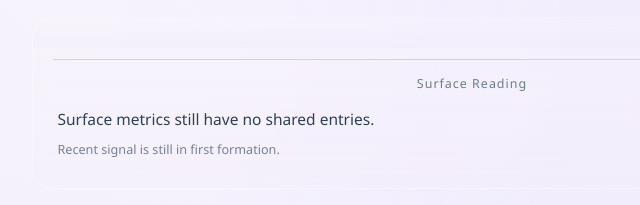
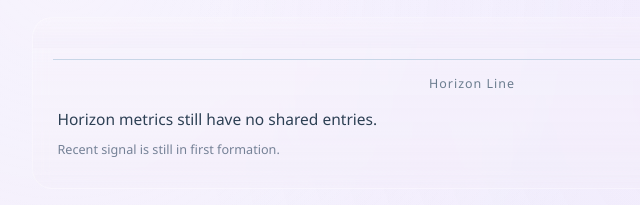
Before and after one commit to davidmusali87251/slipup-observatory, a plain HTML site: page index.html in a window 1280 px wide. Shown: the part 932-1137 px from the top of the page, 168-808 px from the left. Drawn offline with Linux system fonts and the light colour scheme; no server answers.

Commit message:
Rename Surface Reading to Horizon Line across UI and copy.
Updates the section title, accessibility label, documentation references, and related narrative lines so the transition layer consistently reflects the new Horizon Line concept.

Made-with: Cursor

```diff
--- a/app.js
+++ b/app.js
@@ -130,41 +130,41 @@ const COPY_VARIANTS = {
     },
     horizon: {
       empty: [
-        "No shared entries yet for surface metrics.",
-        "Surface metrics are still waiting for input.",
+        "No shared entries yet for horizon metrics.",
+        "Horizon metrics are still waiting for input.",
         "There is no dominant short-window signal yet.",
-        "Surface read is pending first shared entries.",
-        "Not enough data yet for surface trend.",
+        "Horizon read is pending first shared entries.",
+        "Not enough data yet for horizon trend.",
       ],
       early: [
-        "Surface metrics are still in early formation.",
+        "Horizon metrics are still in early formation.",
         "Dominant mix is still weakly defined.",
-        "This surface read is based on low volume.",
+        "This horizon read is based on low volume.",
         "Trend is visible but still fragile.",
         "Short-window structure is still forming.",
       ],
       dominant: [
         (kind) => `Dominant mix in recent entries: ${kind}.`,
-        (kind) => `Surface read is currently led by ${kind}.`,
+        (kind) => `Horizon read is currently led by ${kind}.`,
         (kind) => `Most frequent recent combination is ${kind}.`,
         (kind) => `Recent shared entries are skewing toward ${kind}.`,
-        (kind) => `Surface metrics show ${kind} as dominant.`,
+        (kind) => `Horizon metrics show ${kind} as dominant.`,
         (kind) => `Primary short-window mix is ${kind}.`,
         (kind) => `This window is mostly driven by ${kind}.`,
-        (kind) => `Near-surface signal currently favors ${kind}.`,
+        (kind) => `Horizon signal currently favors ${kind}.`,
       ],
       trendSteady: [
         "Stability index remains in steady range.",
         "Recent-entry rhythm is holding evenly.",
-        "Surface trend is stable across the window.",
+        "Horizon trend is stable across the window.",
         "Variation is low in short-window metrics.",
-        "No major shift in current surface pattern.",
+        "No major shift in current horizon pattern.",
         "Recent behavior remains consistently balanced.",
       ],
       trendShift: [
         "Stability index is showing active change.",
         "Recent-entry rhythm is still shifting.",
-        "Surface trend is reordering in this window.",
+        "Horizon trend is reordering in this window.",
         "Short-window variation is still elevated.",
         "Current pattern has not stabilized yet.",
         "Recent behavior is changing between intervals.",
@@ -174,7 +174,7 @@ const COPY_VARIANTS = {
         "Computed score is moving above baseline.",
         "Recent repetition is increasing pressure.",
         "Density remains high in short-window input.",
-        "Surface pressure is still tightening.",
+        "Horizon pressure is still tightening.",
         "Condensing behavior persists in this interval.",
       ],
       driftClearing: [
@@ -182,14 +182,14 @@ const COPY_VARIANTS = {
         "Computed score is moving toward lower pressure.",
         "Recent repetition is easing in this window.",
         "Density is relaxing in short-window input.",
-        "Surface pressure is opening out.",
+        "Horizon pressure is opening out.",
         "Clearing behavior persists in this interval.",
       ],
       driftStable: [
         "Pressure mode: stabilizing.",
         "Computed score is holding near baseline.",
         "Repetition pressure is currently contained.",
-        "Surface metrics remain in balanced range.",
+        "Horizon metrics remain in balanced range.",
         "No strong drift in this short window.",
         "Stabilizing behavior remains consistent.",
       ],
@@ -283,33 +283,33 @@ const COPY_VARIANTS = {
     },
     horizon: {
       empty: [
-        "Surface metrics still have no shared entries.",
+        "Horizon metrics still have no shared entries.",
         "No dominant short-window signal is visible yet.",
-        "Surface read is waiting for first usable volume.",
+        "Horizon read is waiting for first usable volume.",
         "Trend and mix are still undefined here.",
-        "Not enough recent input for a surface line.",
+        "Not enough recent input for a horizon line.",
       ],
       early: [
-        "Surface metrics are still in early formation.",
+        "Horizon metrics are still in early formation.",
         "Dominant mix is emerging but still light.",
         "Short-window structure is beginning to appear.",
         "Trend is visible but not yet firm.",
-        "Current surface line remains low-confidence.",
+        "Current horizon line remains low-confidence.",
       ],
       dominant: [
         (kind) => `Dominant recent combination: ${kind}.`,
-        (kind) => `Surface read is currently led by ${kind}.`,
+        (kind) => `Horizon read is currently led by ${kind}.`,
         (kind) => `Most repeated short-window mix is ${kind}.`,
         (kind) => `Recent entries now lean toward ${kind}.`,
-        (kind) => `Surface metrics currently favor ${kind}.`,
+        (kind) => `Horizon metrics currently favor ${kind}.`,
         (kind) => `This interval is mostly driven by ${kind}.`,
         (kind) => `Primary short-window behavior is ${kind}.`,
-        (kind) => `Current surface signal skews to ${kind}.`,
+        (kind) => `Current horizon signal skews to ${kind}.`,
       ],
       trendSteady: [
         "Stability index remains in steady range.",
         "Recent-entry rhythm stays consistent.",
-        "Surface trend is stable across intervals.",
+        "Horizon trend is stable across intervals.",
         "Short-window variation remains low.",
         "No major shift in current pattern.",
         "Recent behavior remains balanced.",
@@ -317,7 +317,7 @@ const COPY_VARIANTS = {
       trendShift: [
         "Stability index is showing active change.",
         "Recent-entry rhythm is still shifting.",
-        "Surface trend is reordering now.",
+        "Horizon trend is reordering now.",
         "Short-window variation remains elevated.",
         "Current pattern has not stabilized yet.",
         "Recent behavior still changes by interval.",
@@ -327,7 +327,7 @@ const COPY_VARIANTS = {
         "Score is moving above baseline band.",
         "Repetition pressure is still rising.",
         "Short-window density remains high.",
-        "Surface pressure is tightening now.",
+        "Horizon pressure is tightening now.",
         "Condensing behavior persists in this interval.",
       ],
       driftClearing: [
@@ -335,14 +335,14 @@ const COPY_VARIANTS = {
         "Score is easing toward lower pressure.",
         "Repetition pressure is reducing now.",
         "Short-window density is relaxing.",
-        "Surface pressure is opening out.",
+        "Horizon pressure is opening out.",
         "Clearing behavior persists in this interval.",
       ],
       driftStable: [
         "Pressure mode is stabilizing.",
         "Score remains near baseline.",
         "Repetition pressure is contained.",
-        "Surface metrics remain balanced.",
+        "Horizon metrics remain balanced.",
         "No strong drift in this interval.",
         "Stabilizing behavior remains consistent.",
       ],
--- a/index.html
+++ b/index.html
@@ -43,8 +43,8 @@
         <ul id="recentMoments" class="moment-list"></ul>
       </section>
 
-      <section id="horizon" class="panel panel-horizon" aria-label="Surface reading">
-        <p class="horizon-line">Surface Reading</p>
+      <section id="horizon" class="panel panel-horizon" aria-label="Horizon line">
+        <p class="horizon-line">Horizon Line</p>
         <p id="horizonPrimary" class="horizon-primary"></p>
         <p id="horizonPulseLine" class="horizon-pulse-line"></p>
         <div id="horizonSecondary" class="horizon-secondary hidden"></div>
```
Also changed, not shown: README.md.
